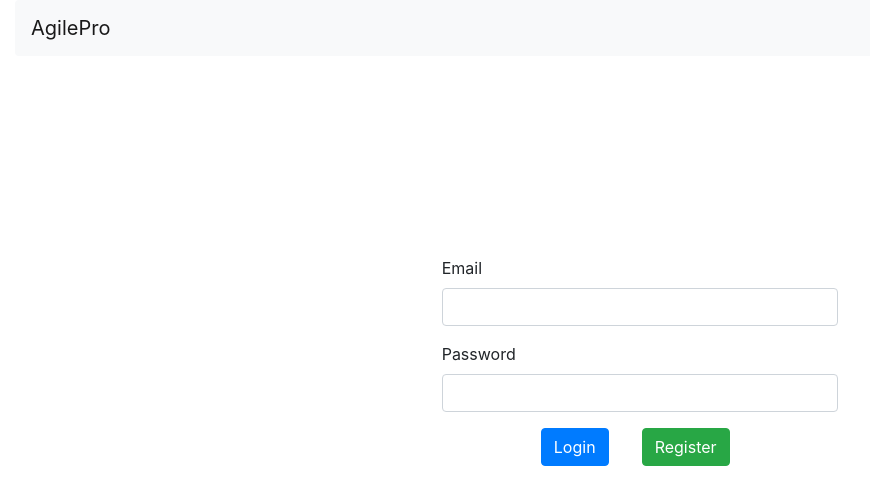
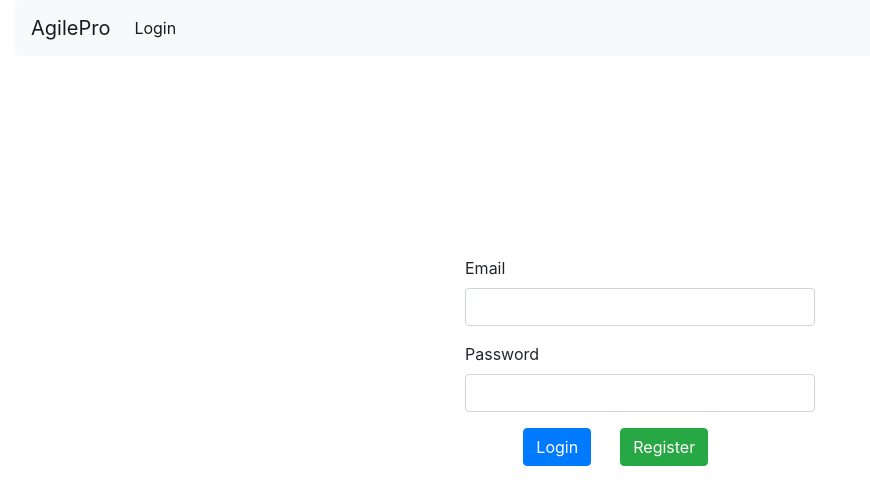
Before and after one commit to purushred/AgilePro, an Angular app: page /user/login in a window 1280 px wide. Before the commit this address led to /. Shown: the top 504 px of the page, without its empty margins (0-870 px from the left). Built offline with nearby package versions, Linux system fonts and the light colour scheme.

Commit message:
Added register components

```diff
--- a/src/app/app-routing.module.ts
+++ b/src/app/app-routing.module.ts
@@ -1,8 +1,24 @@
 import { NgModule } from '@angular/core';
+import {UserLoginComponent} from './user-login/user-login.component';
 import { Routes, RouterModule } from '@angular/router';
+import { DashboardComponent } from './dashboard/dashboard.component';
+import { UserRegisterComponent } from './user-register/user-register.component';
 
 
-const routes: Routes = [];
+const routes: Routes = [
+  {
+    path: 'user/login',
+    component: UserLoginComponent
+  },
+  {
+    path: 'user/login/dashboard',
+    component: DashboardComponent
+  },
+  {
+    path: 'user/login/register',
+    component: UserRegisterComponent
+  }
+];
 
 @NgModule({
   imports: [RouterModule.forRoot(routes)],
--- a/src/app/app.component.html
+++ b/src/app/app.component.html
@@ -1,24 +1,21 @@
 <div class="container-fluid">
   <nav class="navbar navbar-expand-lg navbar-light bg-light rounded">
     <a class="navbar-brand" href="#">AgilePro</a>
+    <button class="navbar-toggler" type="button" data-toggle="collapse" data-target="#navbarsExample09"
+      aria-controls="navbarsExample09" aria-expanded="false" aria-label="Toggle navigation">
+      <span class="navbar-toggler-icon"></span>
+    </button>
+    <div class="collapse navbar-collapse" id="navbarsExample09">
+      <ul class="navbar-nav mr-auto">
+        <li class="nav-item active">
+          <a routerLink="user/login" class="nav-link" routerLinkActive="active">
+            Login
+          </a>
+        </li>
+      </ul>
+    </div>
   </nav>
-
-  <div class="row" style="margin-top: 200px;">
-    <div class="offset-sm-4 col-sm-4">
-      <form>
-        <div class="form-group">
-          <label for="email">Email</label>
-          <input type="email" class="form-control" id="email">
-        </div>
-        <div class="form-group">
-          <label for="pwd">Password</label>
-          <input type="password" class="form-control" id="pwd">
-        </div>
-      </form>
-    </div>
-    <div class="offset-sm-4 col-sm-4">
-      <button id="loginButton" type="button" class="btn btn-primary offset-sm-3">Login</button>
-      <button id="registerButton" type="button" class="btn btn-success offset-sm-1">Register</button>
-    </div>
+</div>
+<div class="container">
+    <router-outlet></router-outlet>
   </div>
-</div>
--- /dev/null
+++ b/src/app/dashboard/dashboard.component.html
@@ -0,0 +1 @@
+<p>dashboard works!</p>
--- /dev/null
+++ b/src/app/dashboard/dashboard.component.ts
@@ -0,0 +1,15 @@
+import { Component, OnInit } from '@angular/core';
+
+@Component({
+  selector: 'app-dashboard',
+  templateUrl: './dashboard.component.html',
+  styleUrls: ['./dashboard.component.css']
+})
+export class DashboardComponent implements OnInit {
+
+  constructor() { }
+
+  ngOnInit() {
+  }
+
+}
--- /dev/null
+++ b/src/app/user-login/user-login.component.html
@@ -0,0 +1,25 @@
+<div class="row" style="margin-top: 200px;">
+    <div class="offset-sm-4 col-sm-4">
+        <form>
+            <div class="form-group">
+                <label for="email">Email</label>
+                <input type="email" class="form-control" id="email">
+            </div>
+            <div class="form-group">
+                <label for="pwd">Password</label>
+                <input type="password" class="form-control" id="pwd">
+            </div>
+        </form>
+    </div>
+    <div class="offset-sm-4 col-sm-4">
+        <a routerLink="dashboard" class="btn btn-primary offset-sm-2">
+            Login
+        </a>
+        <a routerLink="register" class="btn btn-success offset-sm-1">
+            Register
+        </a>
+    </div>
+</div>
+<div class="container">
+    <router-outlet></router-outlet>
+</div>
--- /dev/null
+++ b/src/app/user-login/user-login.component.ts
@@ -0,0 +1,15 @@
+import { Component, OnInit } from '@angular/core';
+
+@Component({
+  selector: 'app-user-login',
+  templateUrl: './user-login.component.html',
+  styleUrls: ['./user-login.component.css']
+})
+export class UserLoginComponent implements OnInit {
+
+  constructor() { }
+
+  ngOnInit() {
+  }
+
+}
--- /dev/null
+++ b/src/app/user-register/user-register.component.html
@@ -0,0 +1 @@
+<p>user-register works!</p>
--- /dev/null
+++ b/src/app/user-register/user-register.component.ts
@@ -0,0 +1,15 @@
+import { Component, OnInit } from '@angular/core';
+
+@Component({
+  selector: 'app-user-register',
+  templateUrl: './user-register.component.html',
+  styleUrls: ['./user-register.component.css']
+})
+export class UserRegisterComponent implements OnInit {
+
+  constructor() { }
+
+  ngOnInit() {
+  }
+
+}
```
Also changed, not shown: src/app/app.module.ts (+7 -1 lines), src/app/dashboard/dashboard.component.css (added), src/app/user-login/user-login.component.css (added), src/app/user-register/user-register.component.css (added).
